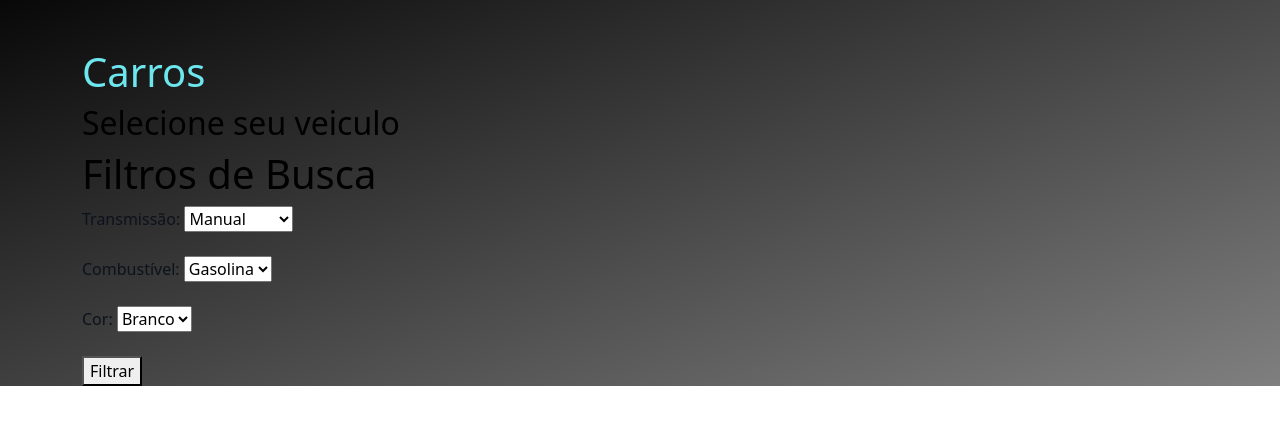
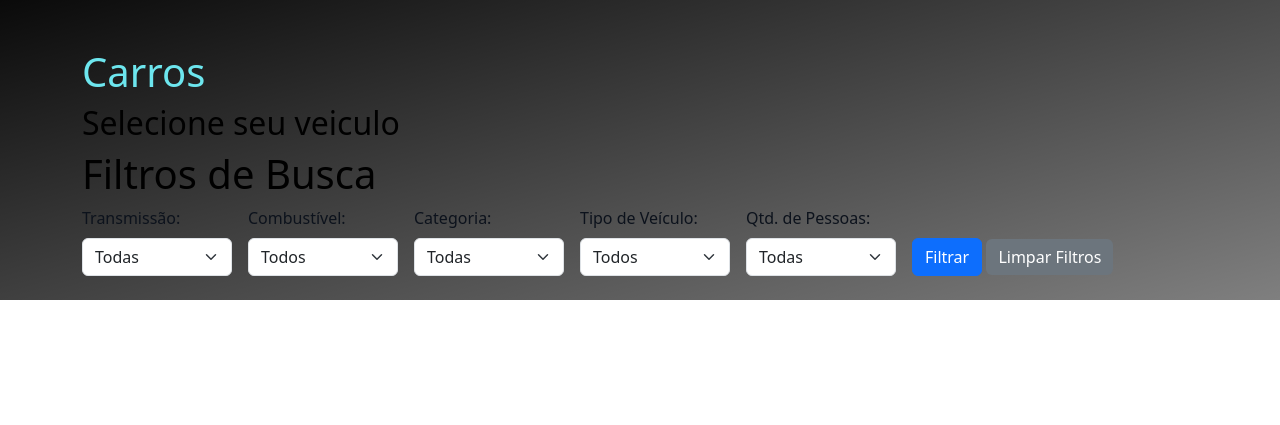
Before and after one commit to ClaudioFritzen/Luxury-Wheels, a Django app: page /carros/ in a window 1280 px wide. Shown: the part 56-481 px from the top of the page. Run offline with Django 5.2, Linux system fonts and the light colour scheme; data that the repository does not hold is empty.

Commit message:
feat: melhorar filtros e atualizar modelos de carros
- Adicionados novos filtros para categoria, tipo de veículo e quantidade de pessoas.
- Implementadas melhorias no layout dos filtros no formulário.
- Atualizado o modelo 'Carro' com novos campos: 'categoria', 'tipo_veiculos' e 'qtd_pessoas'.
- Adicionado suporte a valores padrão para os campos de 'combustível', 'transmissão' e outros.
- Corrigidos ajustes necessários para validações e comportamentos no formulário e templates relacionados.

```diff
--- a/carros/views.py
+++ b/carros/views.py
@@ -8,9 +8,41 @@ from django.contrib.auth.decorators import login_required
 
 
 # Create your views here.
+from django.db.models import Q
+
 def lista_carros(request):
+    # Recuperar valores dos filtros enviados pelo usuário
+    filtro_transmissao = request.GET.get('transmissao')
+    filtro_combustivel = request.GET.get('combustivel')
+    filtro_categoria = request.GET.get('categoria')
+    filtro_tipo_veiculos = request.GET.get('tipo_veiculos')
+    filtro_qtd_pessoas = request.GET.get('qtd_pessoas')
+
+    # Iniciar a query base
     carros = Carro.objects.all()
-    return render(request, "carros/carros.html", {"carros": carros})
+
+    # Aplicar os filtros dinamicamente
+    if filtro_transmissao:
+        carros = carros.filter(transmissao=filtro_transmissao)
+    if filtro_combustivel:
+        carros = carros.filter(combustivel=filtro_combustivel)
+    if filtro_categoria:
+        carros = carros.filter(categoria=filtro_categoria)
+    if filtro_tipo_veiculos:
+        carros = carros.filter(tipo_veiculos=filtro_tipo_veiculos)
+    if filtro_qtd_pessoas:
+        carros = carros.filter(qtd_pessoas=filtro_qtd_pessoas)
+
+    # Retornar o contexto com os carros filtrados
+    return render(request, "carros/carros.html", {
+        "carros": carros,
+        "filtro_transmissao": filtro_transmissao,
+        "filtro_combustivel": filtro_combustivel,
+        "filtro_categoria": filtro_categoria,
+        "filtro_tipo_veiculos": filtro_tipo_veiculos,
+        "filtro_qtd_pessoas": filtro_qtd_pessoas,
+    })
+
 
 
 @login_required
@@ -148,9 +180,8 @@ def meus_alugueis(request):
 
     usuario = request.user  # Obter o usuário autenticado
     alugueis_ativos = Aluguel.objects.filter(
-        usuario=usuario, status="Confirmado").order_by("-data_inicio")
+    usuario=usuario, status="Confirmado").order_by("-data_inicio")
     alugueis_finalizados = Aluguel.objects.filter(status="finalizado")
-
     alugueis_cancelados = Aluguel.objects.filter(status="cancelado")
 
     # adicionar o dia de hoje
--- a/templates/carros/carros.html
+++ b/templates/carros/carros.html
@@ -17,33 +17,75 @@
         <h2> Selecione seu veiculo</h2>
 
         <h1>Filtros de Busca</h1>
-        <form action="/buscar" method="GET">
-            <label for="transmissao">Transmissão:</label>
-            <select id="transmissao" name="transmissao">
-                <option value="manual">Manual</option>
-                <option value="automatico">Automático</option>
-                <option value="ambos">Ambos</option>
-            </select>
-            <br><br>
+        <form method="GET" class="d-flex flex-wrap gap-3 align-items-end mb-4">
+            <!-- Filtro de Transmissão -->
+            <div>
+                <label for="transmissao" class="form-label">Transmissão:</label>
+                <select name="transmissao" id="transmissao" class="form-select">
+                    <option value="">Todas</option>
+                    <option value="manual" {% if filtro_transmissao == 'manual' %}selected{% endif %}>Manual</option>
+                    <option value="automatica" {% if filtro_transmissao == 'automatica' %}selected{% endif %}>Automática</option>
+                </select>
+            </div>
 
-            <label for="combustivel">Combustível:</label>
-            <select id="combustivel" name="combustivel">
-                <option value="gasolina">Gasolina</option>
-                <option value="diesel">Diesel</option>
-                <option value="eletrico">Elétrico</option>
-            </select>
-            <br><br>
+            <!-- Filtro de Combustível -->
+            <div>
+                <label for="combustivel" class="form-label">Combustível:</label>
+                <select name="combustivel" id="combustivel" class="form-select">
+                    <option value="">Todos</option>
+                    <option value="gasolina" {% if filtro_combustivel == 'gasolina' %}selected{% endif %}>Gasolina</option>
+                    <option value="diesel" {% if filtro_combustivel == 'diesel' %}selected{% endif %}>Diesel</option>
+                    <option value="eletrico" {% if filtro_combustivel == 'eletrico' %}selected{% endif %}>Elétrico</option>
+                    <option value="hibrido" {% if filtro_combustivel == 'hibrido' %}selected{% endif %}>Híbrido</option>
+                    <option value="gpl" {% if filtro_combustivel == 'gpl' %}selected{% endif %}>GPL</option>
+                </select>
+            </div>
 
-            <label for="cor">Cor:</label>
-            <select id="cor" name="cor">
-                <option value="branco">Branco</option>
-                <option value="preto">Preto</option>
-                <option value="azul">Azul</option>
-            </select>
-            <br><br>
+            <!-- Filtro de Categoria -->
+            <div>
+                <label for="categoria" class="form-label">Categoria:</label>
+                <select name="categoria" id="categoria" class="form-select">
+                    <option value="">Todas</option>
+                    <option value="pequeno" {% if filtro_categoria == 'pequeno' %}selected{% endif %}>Pequeno</option>
+                    <option value="medio" {% if filtro_categoria == 'medio' %}selected{% endif %}>Médio</option>
+                    <option value="grande" {% if filtro_categoria == 'grande' %}selected{% endif %}>Grande</option>
+                    <option value="suv" {% if filtro_categoria == 'suv' %}selected{% endif %}>SUV</option>
+                    <option value="luxo" {% if filtro_categoria == 'luxo' %}selected{% endif %}>Luxo</option>
+                </select>
+            </div>
 
-            <button type="submit">Filtrar</button>
+            <!-- Filtro de Tipo de Veículos -->
+            <div>
+                <label for="tipo_veiculos" class="form-label">Tipo de Veículo:</label>
+                <select name="tipo_veiculos" id="tipo_veiculos" class="form-select">
+                    <option value="">Todos</option>
+                    <option value="carro" {% if filtro_tipo_veiculos == 'carro' %}selected{% endif %}>Carro</option>
+                    <option value="moto" {% if filtro_tipo_veiculos == 'moto' %}selected{% endif %}>Moto</option>
+                    <option value="motorhome" {% if filtro_tipo_veiculos == 'motorhome' %}selected{% endif %}>MotorHome</option>
+                </select>
+            </div>
+
+            <!-- Filtro de Quantidade de Pessoas -->
+            <div>
+                <label for="qtd_pessoas" class="form-label">Qtd. de Pessoas:</label>
+                <select name="qtd_pessoas" id="qtd_pessoas" class="form-select">
+                    <option value="">Todas</option>
+                    <option value="1-4" {% if filtro_qtd_pessoas == '1-4' %}selected{% endif %}>1-4</option>
+                    <option value="5-6" {% if filtro_qtd_pessoas == '5-6' %}selected{% endif %}>5-6</option>
+                    <option value="+7" {% if filtro_qtd_pessoas == '+7' %}selected{% endif %}>+7</option>
+                </select>
+            </div>
+
+            <!-- Botões de Ação -->
+            <div>
+                <button type="submit" class="btn btn-primary">Filtrar</button>
+                <a href="{% url 'carros' %}" class="btn btn-secondary">Limpar Filtros</a>
+            </div>
         </form>
+
+
+
+
         {% for carro in carros %}
             <div class="carro-card">
                 {% if carro.imagem %}
--- a/templates/static/carros/css/carro.css
+++ b/templates/static/carros/css/carro.css
@@ -73,3 +73,27 @@
     background-color: #ccc;
     cursor: not-allowed;
 }
+
+.d-flex {
+    display: flex;
+    flex-wrap: wrap; /* Permite que os campos se ajustem em telas menores */
+    gap: 10px; /* Espaço entre os itens */
+}
+
+.align-items-end {
+    align-items: flex-end; /* Alinha os campos e botões na parte inferior */
+}
+
+.form-select {
+    min-width: 150px; /* Define uma largura mínima para os selects */
+}
+
+.btn-secondary {
+    background-color: #6c757d;
+    color: white;
+    border: none;
+}
+
+.btn-secondary:hover {
+    background-color: #5a6268;
+}
```
Also changed, not shown: carros/models.py (+40 -0 lines), carros/migrations/0007_carro_combustivel_carro_transmissao.py (added), carros/migrations/0008_carro_categoria_carro_qtd_pessoas_and_more.py (added), media/carros/imagens/FIAT_500.png (added), media/carros/imagens/FIAT_500_EV_100_ELETRIC.png (added), media/carros/imagens/MERCEDES_BENZ_V-CLASS_LONG_8_SEATS_AUTOMATIC.png (added), media/carros/imagens/RENAULT_ZOE_100_ELETRIC_330KM.png (added).
